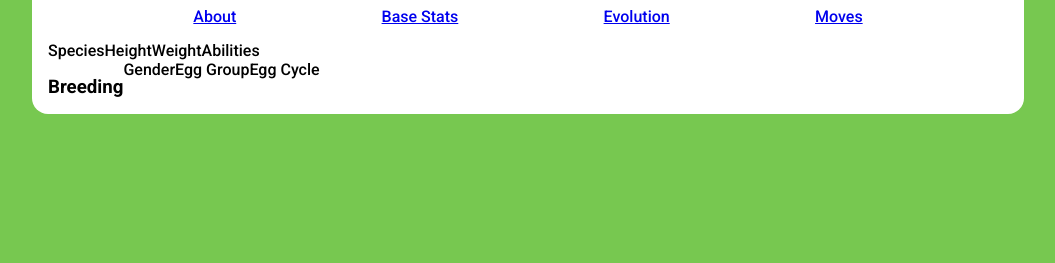
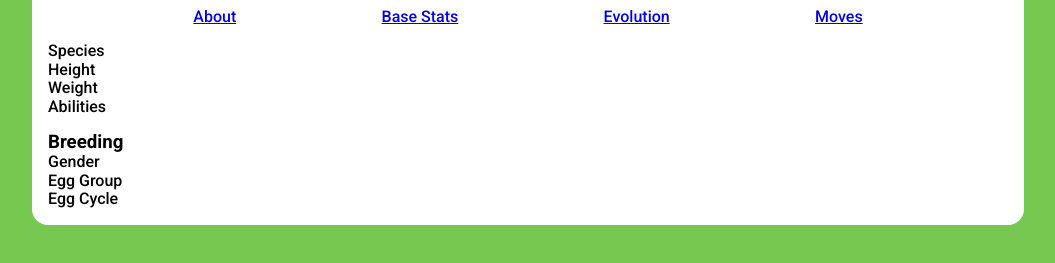
Before and after one commit to Ana-Beatriz/pokedex, a plain HTML site: page about.html in a window 1280 px wide. Shown: the part 317-580 px from the top of the page, without its empty margins (112-1167 px from the left). Drawn offline with nearby package versions, Linux system fonts and the light colour scheme.

Commit message:
ajuste css

```diff
--- a/about.html
+++ b/about.html
@@ -52,14 +52,14 @@
                 <li><a href="evolution.html">Evolution</a></li>
                 <li><a href="moves.html">Moves</a></li>
             </ol>
-            <ol class="info">
+            <ol class="info1">
                 <li>Species</li>
                 <li>Height</li>
                 <li>Weight</li>
                 <li>Abilities</li>
             </ol>
 
-            <ol class="info">
+            <ol class="info1">
                 <li>
                     <h3>Breeding</h3>
                 </li>
```
Also changed, not shown: evolution.html (+2 -2 lines), moves.html (+2 -2 lines).
